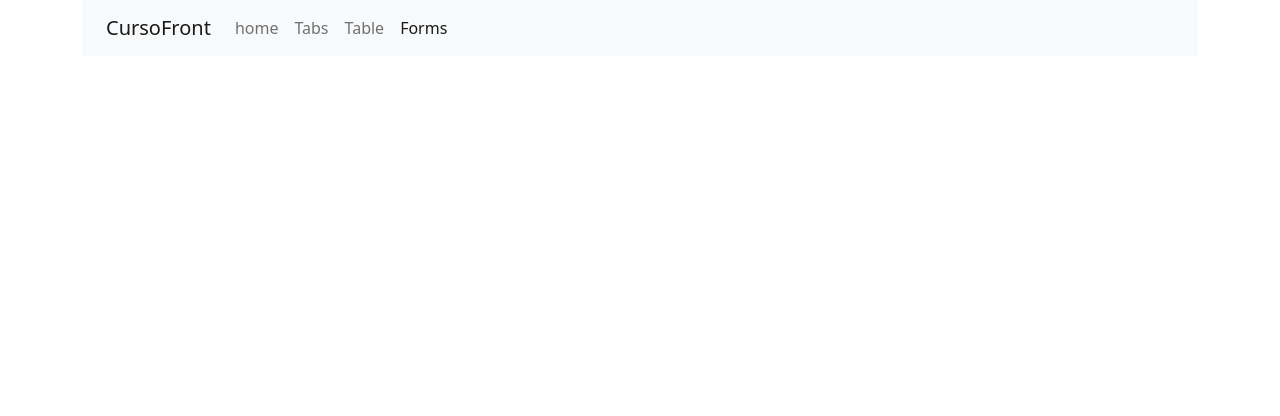
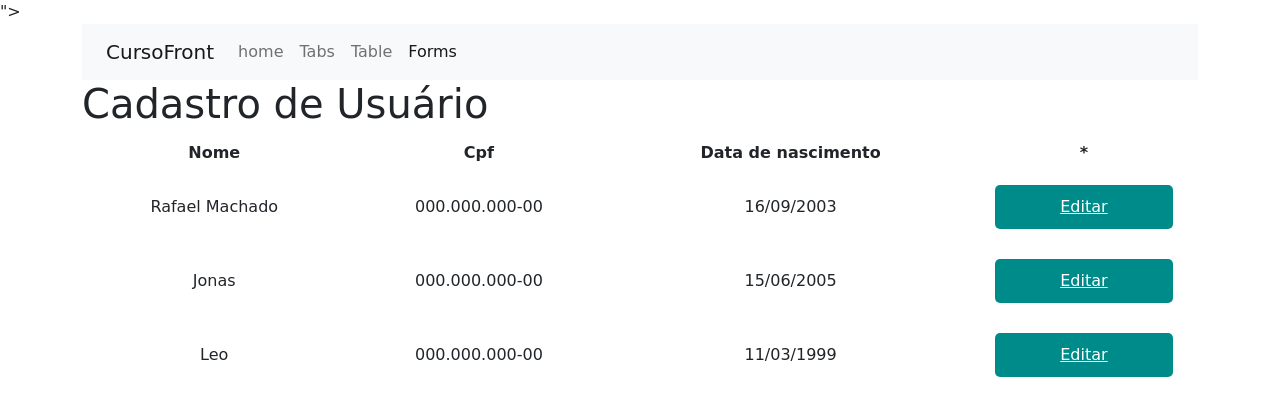
Before and after one commit to MachRafael/AulasFrontAEC, a plain HTML site: page HTML-CSS/EXERCICIOS/Exercicios 2/forms.html in a window 1280 px wide. Drawn offline with nearby package versions, Linux system fonts and the light colour scheme; a web font is replaced by a local one.

Commit message:
alteração tela tables, forms

```diff
--- a/HTML-CSS/EXERCICIOS/Exercicios 2/forms.html
+++ b/HTML-CSS/EXERCICIOS/Exercicios 2/forms.html
@@ -7,7 +7,35 @@
     <meta name="viewport" content="width=device-width, initial-scale=1.0">
     <link href="https://cdn.jsdelivr.net/npm/bootstrap@5.1.3/dist/css/bootstrap.min.css" rel="stylesheet"
         integrity="sha384-1BmE4kWBq78iYhFldvKuhfTAU6auU8tT94WrHftjDbrCEXSU1oBoqyl2QvZ6jIW3" crossorigin="anonymous">
+    <link rel="stylesheet" href="<link rel="preconnect" href="https://fonts.googleapis.com">
+    <link rel="preconnect" href="https://fonts.gstatic.com" crossorigin>
+    <link href="https://fonts.googleapis.com/css2?family=Playfair+Display:ital@1&display=swap" rel="stylesheet">">
+    <style>
 
+        body{
+            font-family: 'Playfair Display',cursive;
+        }
+        .table-custom {
+            width: 100%;
+        }
+
+        #button {
+            border-radius: 5px;
+            font-size:  16px;
+            background-color: darkcyan;
+            padding: 10px 15px;
+            margin: 10px 15px;
+            border: none;
+            color: white;
+            display: block;
+        }
+        .table-custom tr td, .table-custom tr th, .table-custom tr th {
+            padding: 5px 10px;
+
+            padding: 5px 10px;
+            text-align: center;
+        }
+    </style>
 
     <title>Home</title>
 </head>
@@ -39,13 +67,56 @@
                                 <li class="nav-item">
                                     <a class="nav-link active" aria-current="page" href="forms.html">Forms</a>
                                 </li>
-
-
-
-
                         </div>
                     </div>
                 </nav>
+            </div>
+        </div>
+    </div>
+
+    <div class="container">
+        <div class="row">
+            <div class="col">
+                <h1>Cadastro de Usuário</h1>
+                <table class="table-custom">
+                    <tr>
+                        <th>Nome</th>
+                        <th>Cpf</th>
+                        <th>Data de nascimento</th>
+                        <th>*</th>
+                    </tr>
+                    <thead>
+                    <tbody>
+                        <tr>
+                            <td>Rafael Machado </td>
+                            <td>000.000.000-00</td>
+                            <td>16/09/2003</td>
+                            <td>
+                                <a href="table.html" id="button">
+                                    Editar
+                                </button></td>
+                        </tr>
+                        <tr>
+                            <td>Jonas</td>
+                            <td>000.000.000-00</td>
+                            <td>15/06/2005</td>
+                            <td>
+                                <a href="table.html" id="button">
+                                    Editar
+                                </button></td>
+                        </tr>
+                        <tr>
+                            <td>Leo</td>
+                            <td>000.000.000-00</td>
+                            <td>11/03/1999</td>
+                            <td>
+                                <a href="forms.html" id="button">
+                                    Editar
+                                </button></td>
+                        </tr>
+                    </tbody>
+                    </thead>
+                </table>
             </div>
         </div>
     </div>
```
Also changed, not shown: HTML-CSS/EXERCICIOS/Exercicios 2/table.html (+36 -5 lines).
